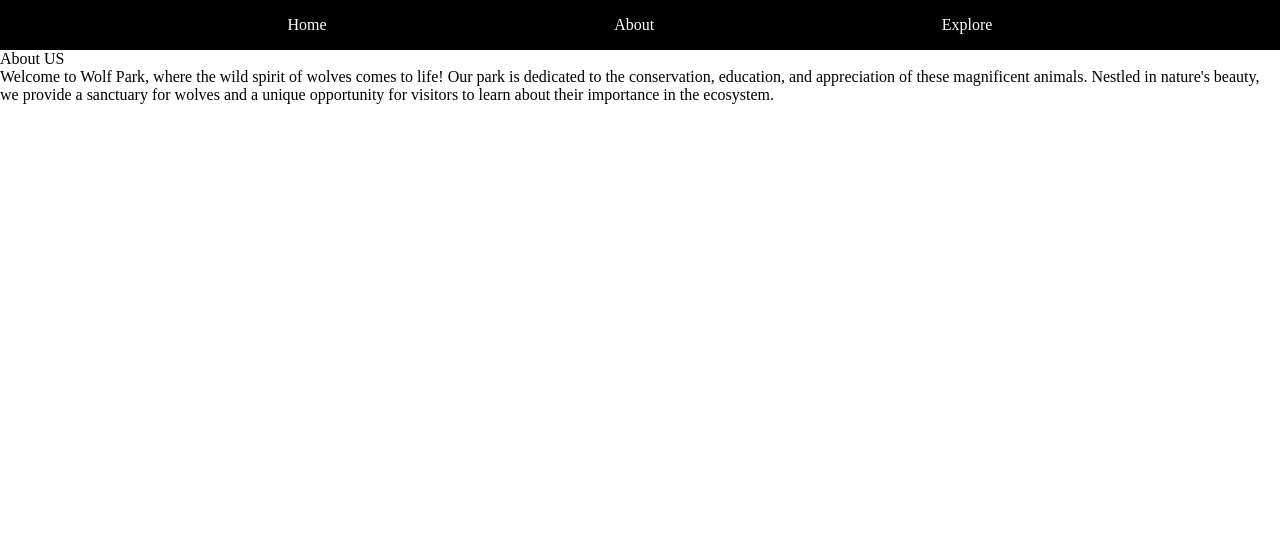
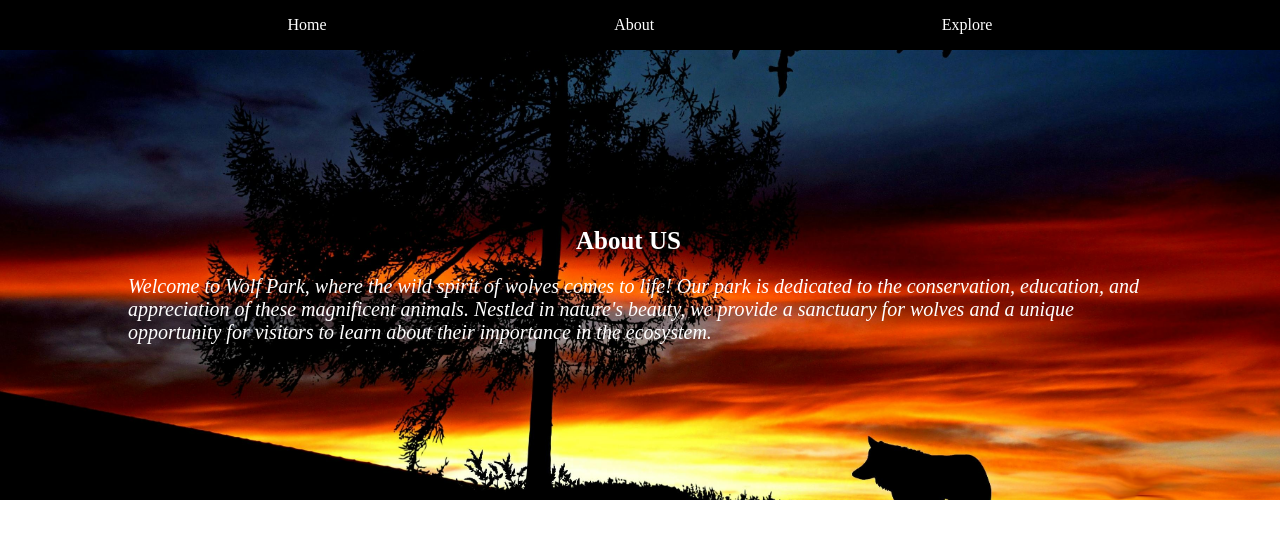
Before and after one commit to jdayxjr/N317-homework-3-wolves, a Next.js app: page /about in a window 1280 px wide. Shown: the top 538 px of the page. Built offline with nearby package versions, Linux system fonts and the light colour scheme.

Commit message:
finished the banner for the about and started adding text to it

```diff
--- a/src/app/about/about.module.css
+++ b/src/app/about/about.module.css
@@ -1 +1,29 @@
-.aboutContainer{}
+.aboutContainer{
+    width: 100%;
+    height: 450px;
+    background-image: url(../images/about-wolf.jpg);
+    background-position: center;
+    background-repeat: no-repeat;
+    background-size: cover;
+display: flex;
+align-items: center;
+justify-content: center;
+flex-direction: column;
+
+padding-top: 20px;
+}
+
+.aboutHeading{
+    color: white;
+    font-size: 25px;
+    font-weight: bold;
+    width: 10%;
+    margin-bottom: 20px;
+}
+
+.aboutmainText{
+    width: 80%;
+    color: white;
+    font-size: 20px;
+    font-style: italic;
+}
--- a/src/app/about/page.js
+++ b/src/app/about/page.js
@@ -1,3 +1,5 @@
+import aboutStyles from '@/app/about/about.module.css'
+
 export default function About() {
 
 
@@ -6,10 +8,12 @@ export default function About() {
 
     return (
 <main>
-    <div>
+    <div className={aboutStyles.aboutContainer}>
 
-        <div>About US</div>
-        <div>Welcome to Wolf Park, where the wild spirit of wolves comes to life! Our park is dedicated to the conservation, education, and appreciation of these magnificent animals. Nestled in nature's beauty, we provide a sanctuary for wolves and a unique opportunity for visitors to learn about their importance in the ecosystem.</div>
+<div className={aboutStyles.aboutHeading}>About US</div>
+
+        <div className={aboutStyles.aboutmainText}>
+       Welcome to Wolf Park, where the wild spirit of wolves comes to life! Our park is dedicated to the conservation, education, and appreciation of these magnificent animals. Nestled in nature's beauty, we provide a sanctuary for wolves and a unique opportunity for visitors to learn about their importance in the ecosystem.</div>
     </div>
         </main>
     );
```
